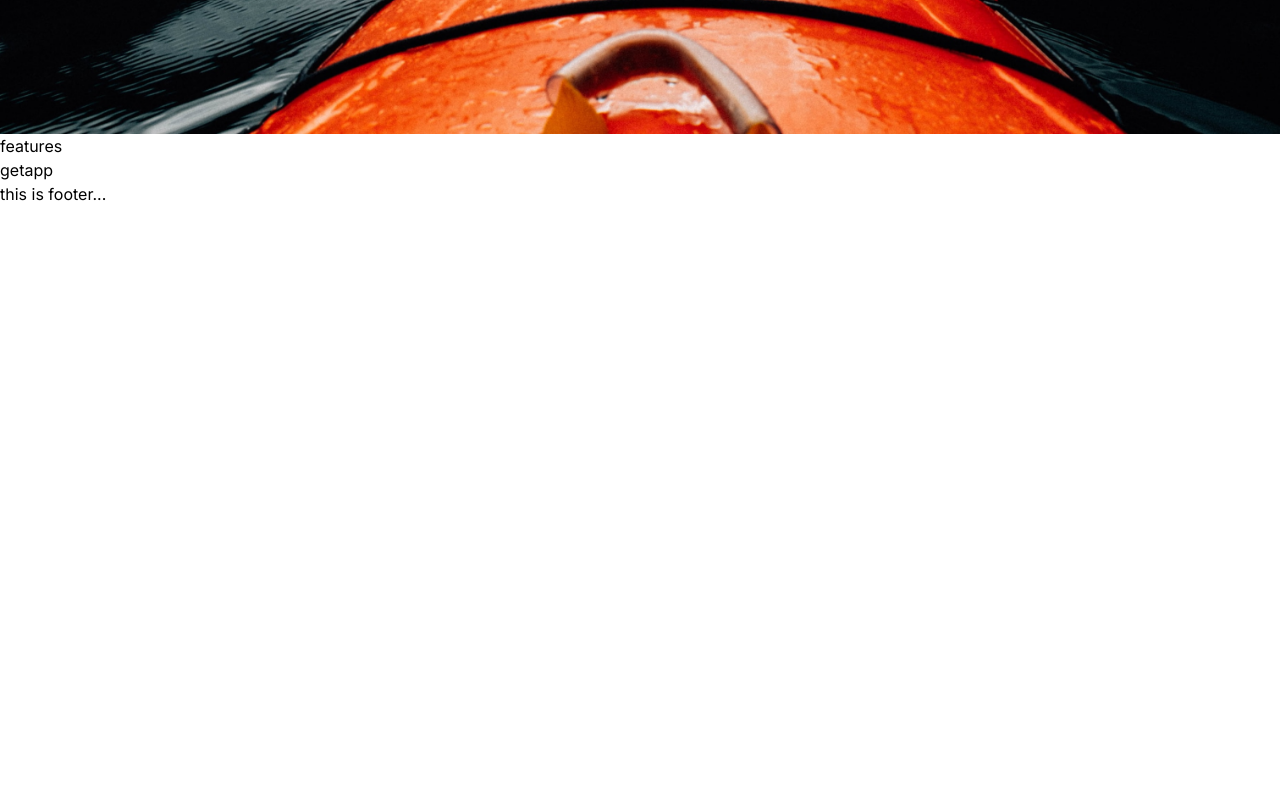
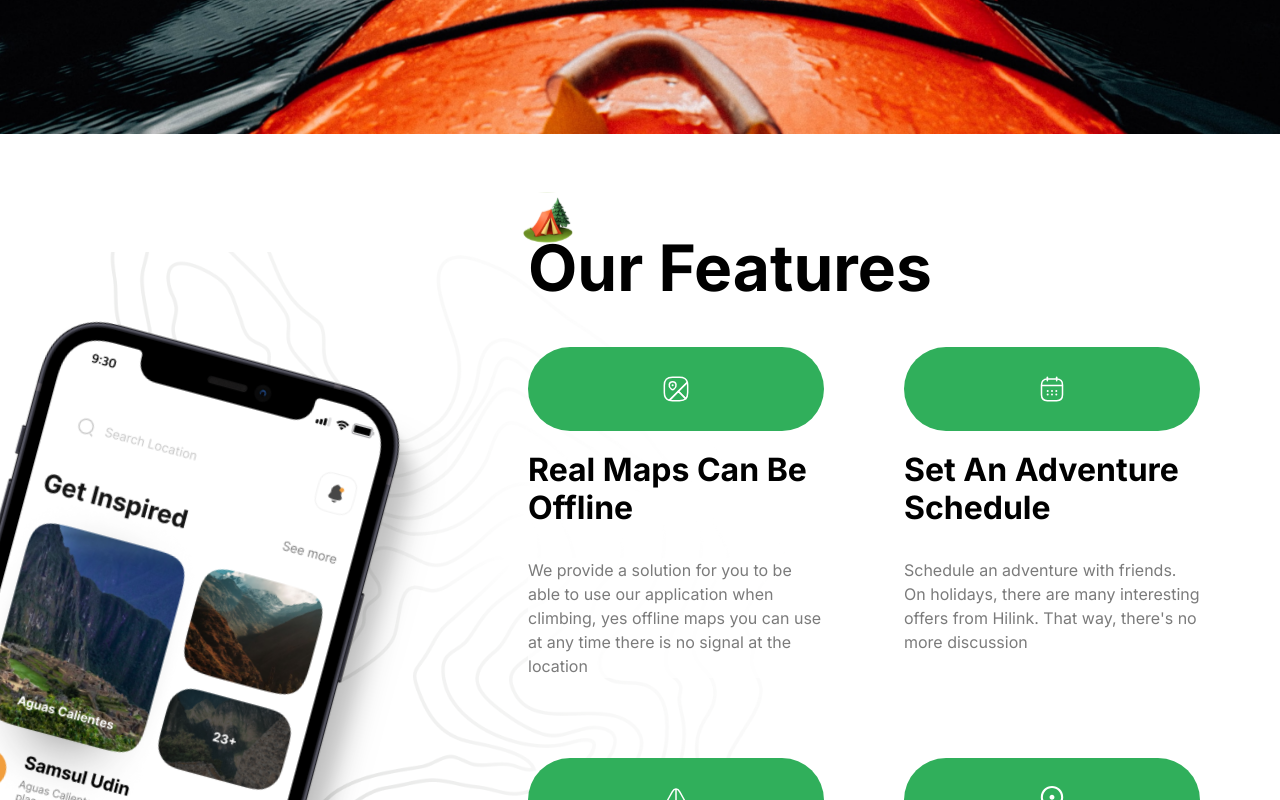
Before and after one commit to codegatty/nextjs_landing_page, a Next.js app: page / in a window 1280 px wide. Shown: the part 2340-3140 px from the top of the page. Before the commit the page ends 2546 px from the top, so only its background shows below. Built offline with nearby package versions, Linux system fonts and the light colour scheme.

Commit message:
--completed feature section

```diff
--- a/components/Features.tsx
+++ b/components/Features.tsx
@@ -1,10 +1,63 @@
+import {FEATURES} from '@/constants/index'
+import Image from 'next/image'
 
-
+type FeatureItem={
+  title:string;
+  icon:string,
+  description:string
+}
+const FeatureItems=({title,icon,description}:FeatureItem)=>{
+  return(
+    <li className='className="flex w-full flex-1 flex-col items-start'>
+            <div className="rounded-full p-4 lg:p-7 bg-green-50 flex justify-center align-middle">
+        <Image src={icon} alt="map" width={28} height={28} />
+      </div>
+      <h2 className="bold-20 lg:bold-32 mt-5 capitalize">
+        {title}
+      </h2>
+      <p className="regular-16 mt-5 bg-white/80 text-gray-30 lg:mt-[30px] lg:bg-none">
+        {description}
+      </p>
+    </li>
+  )
+}
 const Features = () => {
   return (
-    <div>
-      features
-    </div>
+    <section className='flex-col flexCenter overflow-hidden bg-feature-bg bg-center bg-no-repeat py-24'>
+        <div className="max-container padding-container relative w-full flex justify-end">
+        <div className=" flex flex-1 lg:min-h-[900px]">
+          <Image
+            src="/phone.png"
+            alt="phone"
+            width={440}
+            height={1000}
+            className="feature-phone"
+          />
+        </div>
+        <div className='z-20 flex w-full flex-col lg:w-[60%]'>
+        <div className='relative'>
+            <Image
+              src="/camp.svg"
+              alt="camp"
+              width={50}
+              height={50}
+              className="absolute left-[-5px] top-[-38px] w-10 lg:w-[50px]"
+            />
+            <h2 className="bold-40 lg:bold-64">Our Features</h2>
+          </div>
+          <ul className="mt-10 grid gap-10 md:grid-cols-2 lg:mg-20 lg:gap-20">
+            {FEATURES.map((feature) => (
+              <FeatureItems
+                key={feature.title}
+                title={feature.title}
+                icon={feature.icon}
+                description={feature.description}
+              />
+            ))}
+          </ul>
+        </div>
+        </div>
+    </section>
   )
 }
 
```
